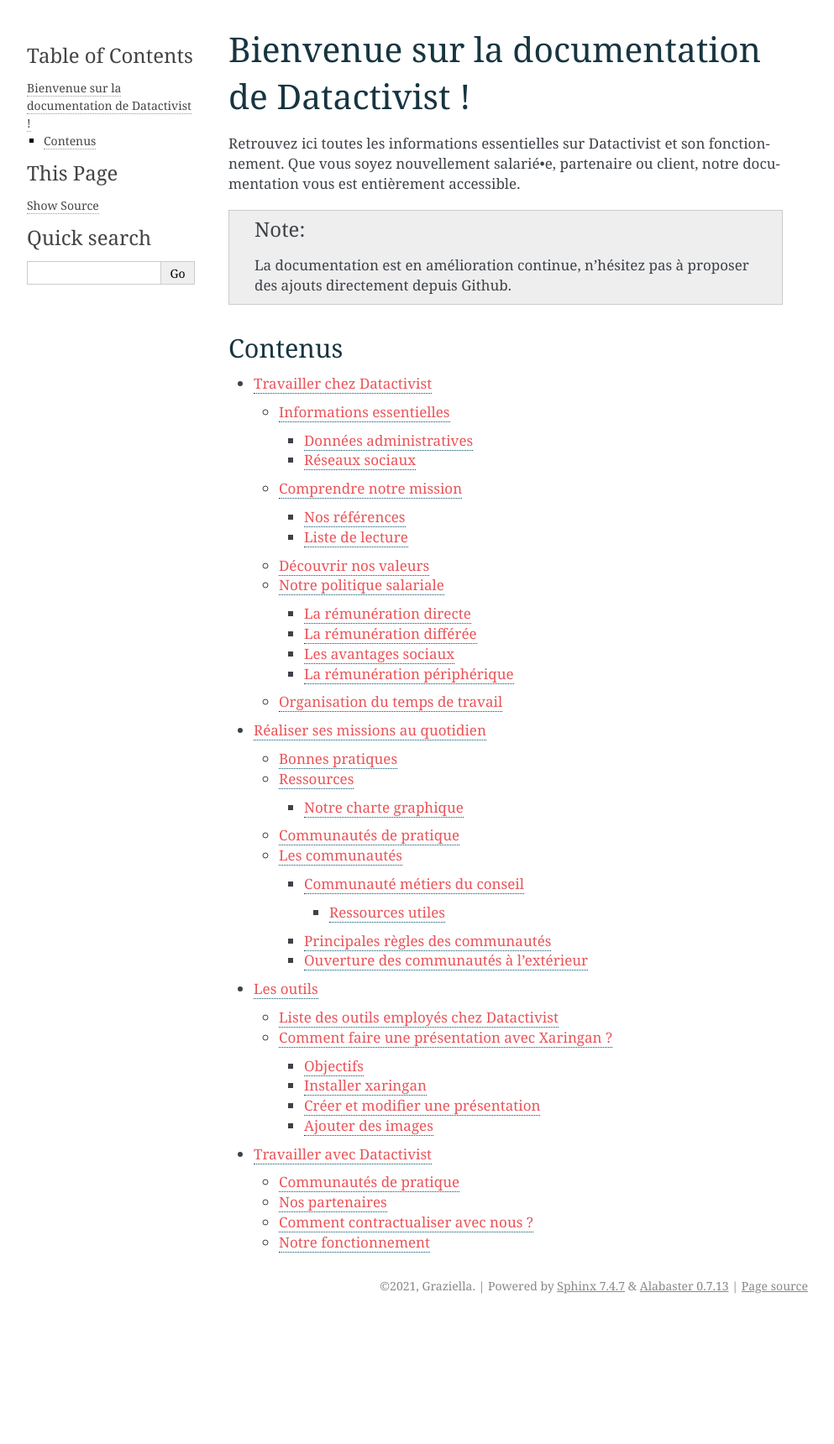
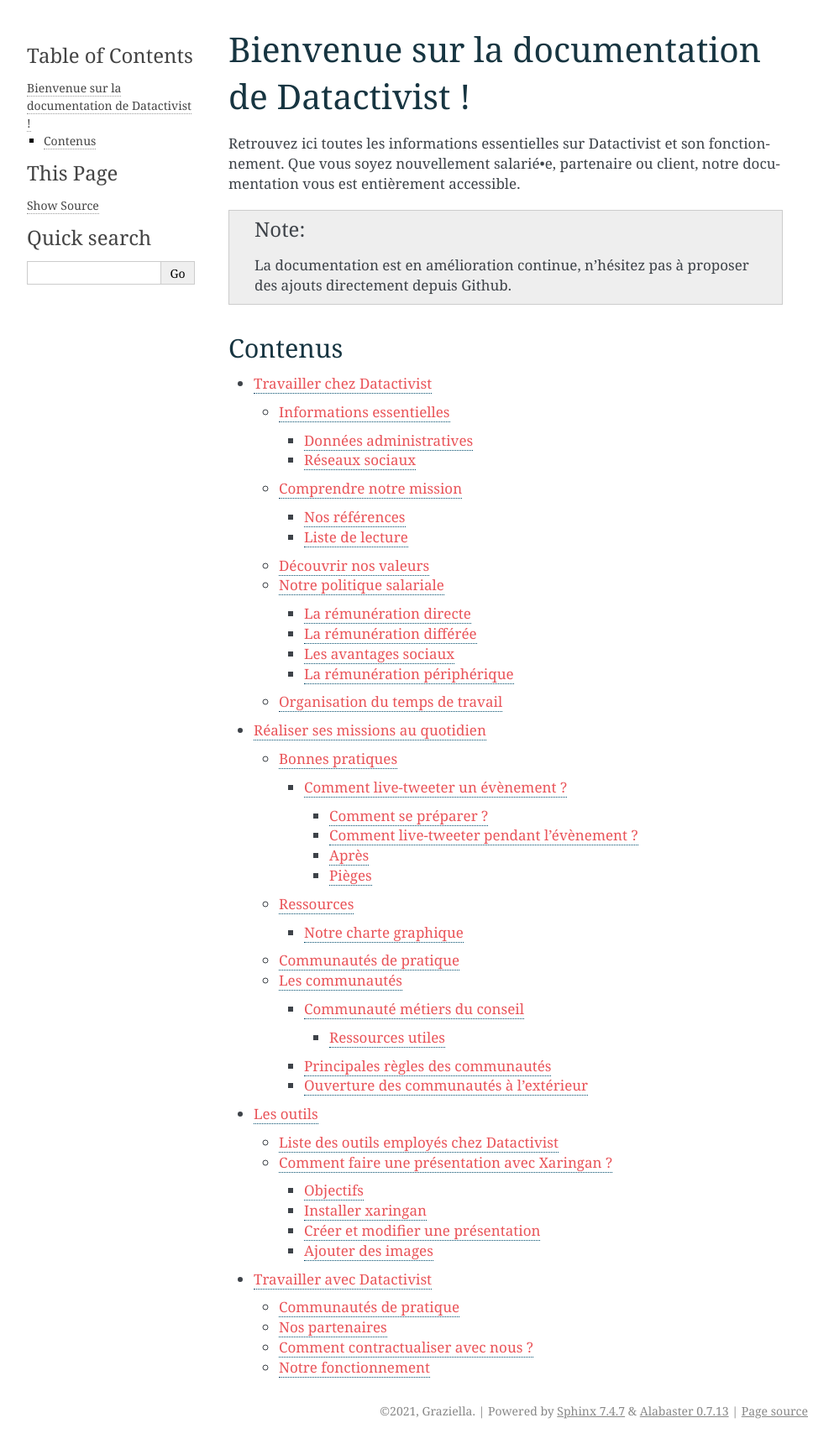
Before and after one commit to datactivist/documentation-datactivist, a Sphinx documentation site: the page built from docs/source/index.rst, in a window 1280 px wide. Shown: the whole page at 84% size, without its empty margins (148-1141 px from the left). Built offline with Sphinx 7.4.7, drawn with Linux system fonts in a browser that asks for light colours; before the commit the page ends 1571 px from its top, so only the background shows below that; some of the changed lines change nothing that is shown.

Commit message:
Update missions-quotidien.md

```diff
--- a/docs/source/missions-quotidien.md
+++ b/docs/source/missions-quotidien.md
@@ -6,7 +6,69 @@
 
 ## Bonnes pratiques
 
-Texte
+### Comment live-tweeter un évènement ?
+
+*Vous devez faire un live tweet pour un webinaire que nous organisons… Voici quelques conseils pour faire au mieux !*
+
+#### Comment se préparer ?
+
+**Plusieurs jours en amont**
+
+Communiquer sur le webinaire, les organisateurs, le lien du webinaire et teaser les intervenants, date et heure.
+
+Informations à récolter :
+
+- nom du webinaire,
+- date,
+- heure,
+- organisateurs
+- lien du webinaire ou d'inscription du webinaire
+- programme du webinaire
+- ID et mdp de connexion au compte Twitter depuis lequel le LT aura lieu (pour Datactivist ou Data Publica)
+- noms, fonctions et compte twitter des intervenants
+- verbatim (le texte écrit en amont) des interventions quand ils existent. C’est souvent le cas pour les experts qui interviennent.
+
+
+<div class="myhint">
+WARNING : cela est important, car ce sont des interventions précises et préparées en amont. Il est donc très difficile de live twitter sans support fournis au préalable !
+</div>
+
+- liens vers les projets qui seront évoqués.
+
+<div class="myhint">
+NB : notamment, dans le cas des tables rondes ! il est difficile de tout noter en live. Il est souvent fait mention d’un projet, d’un événement,.. Ce sont éléments difficiles à prendre en note sur le coup
+</div>
+
+- images (photos intervenants par exemple)
+- supports de présentation qui seront montrés
+
+#### Comment live-tweeter pendant l'évènement ?
+
+Prenez exemple sur des live tweet que vous pouvez trouver sur Twitter, notamment [cet exemple made in Datactivist](https://twitter.com/Obs_DataPublica/status/1489170166755868675). Les pratiques peuvent toutefois évoluer, n’hésitez pas à partir à l’exploration sur Twitter pour se sentir à l’aise !
+
+- annoncer le fil de la discussion avec [THREAD] ou [LIVE TWEET] au début du premier tweet
+- twitter dans le fil en conversation pour garder le tout en continu
+- mettre des visuels ou images de temps en temps pour varier le format des tweets
+- utiliser les @ des intervenants, des entreprises/structures citées (pour créer de visibilité et de la circulation) quand on les cite par exemple
+- essayer d’alterner les citations, les résumés, les annonces
+- Il faut mettre du rythme pour accrocher le/la lectreur.trice !
+- Essayer d’être précis.e. Les personnes qui suivent le webinaire viennent cueillir des informations, découvrir des projets, apprendre des choses.. Il faut essayer de leur donner tout ça dans ce live tweet !
+- à la fin, annoncer s’il y a une suite + mettre le lien du replay quand il y en a
+
+#### Après
+
+- si c’est glorieux, annoncer le nombre de personnes qui se sont connectées !
+- retweeter le thread
+- répondre aux questions quand il y en a
+
+#### Pièges
+
+- comment gérer quand il faut supprimer au milieu du fil ?
+- problèmes de connexion internet
+- attention à la charge de la batterie
+- quid des fautes de frappe ou erreurs dans un tweet
+
+Enfin, faire au mieux ! C’est un exercice qui n’est pas évident !
 
 ## Ressources
 
```
